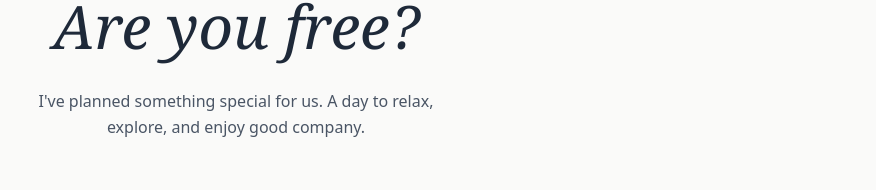
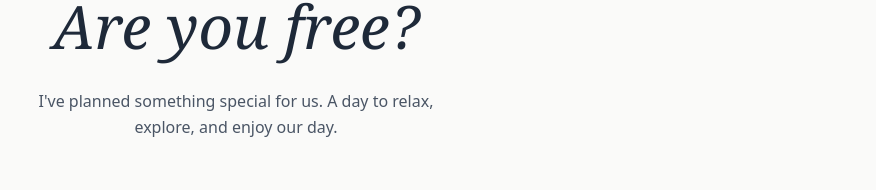
Before and after one commit to NazwanSM/invitation, a React (Vite) app: page / in a window 1280 px wide. Shown: the part 304-494 px from the top of the page, without its empty margins (404-1280 px from the left). Built offline with nearby package versions, Linux system fonts and the light colour scheme; a web font is replaced by a local one.

Commit message:
update invitation message for clarity and personalization

```diff
--- a/src/App.jsx
+++ b/src/App.jsx
@@ -178,7 +178,7 @@ const InvitationCover = ({ onOpen }) => {
         <p className="text-sm tracking-[0.3em] uppercase text-gray-500">A Special Invitation</p>
         <h1 className="text-5xl md:text-6xl font-serif text-gray-800 italic">Are you free?</h1>
         <p className="text-gray-600 font-light leading-relaxed px-4">
-          I've planned something special for us. A day to relax, explore, and enjoy good company.
+          I've planned something special for us. A day to relax, explore, and enjoy our day.
         </p>
         <div className="pt-8">
           <button
```
